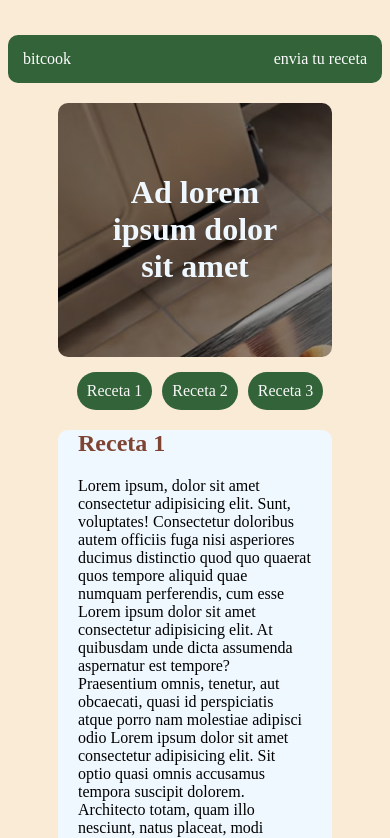
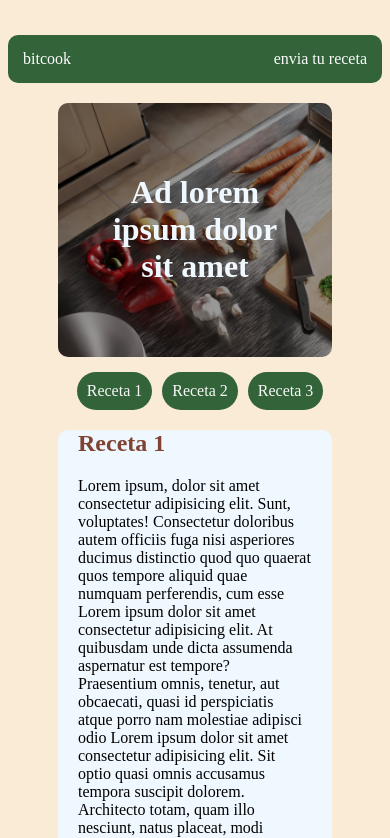
Before and after one commit to yeferson1728/recetas-semana1, a plain HTML site: page index.html in a window 390 px wide. Shown: the top 838 px of the page. Drawn offline with Linux system fonts and the light colour scheme.

Commit message:
repare la imagen de cocina

```diff
--- a/tarea.css
+++ b/tarea.css
@@ -1,5 +1,10 @@
 body {
   background-color: antiquewhite;
+}
+@media screen and (max-width: 700px) {
+  #contenido {
+    display: none;
+  }
 }
 #contededora {
   margin-top: 35px;
@@ -20,6 +25,8 @@ body {
   flex-direction: column;
 }
 #contenido {
+  background-repeat: no-repeat;
+  background-size: cover;
   border-radius: 10px;
   text-align: center;
   color: aliceblue;
```
